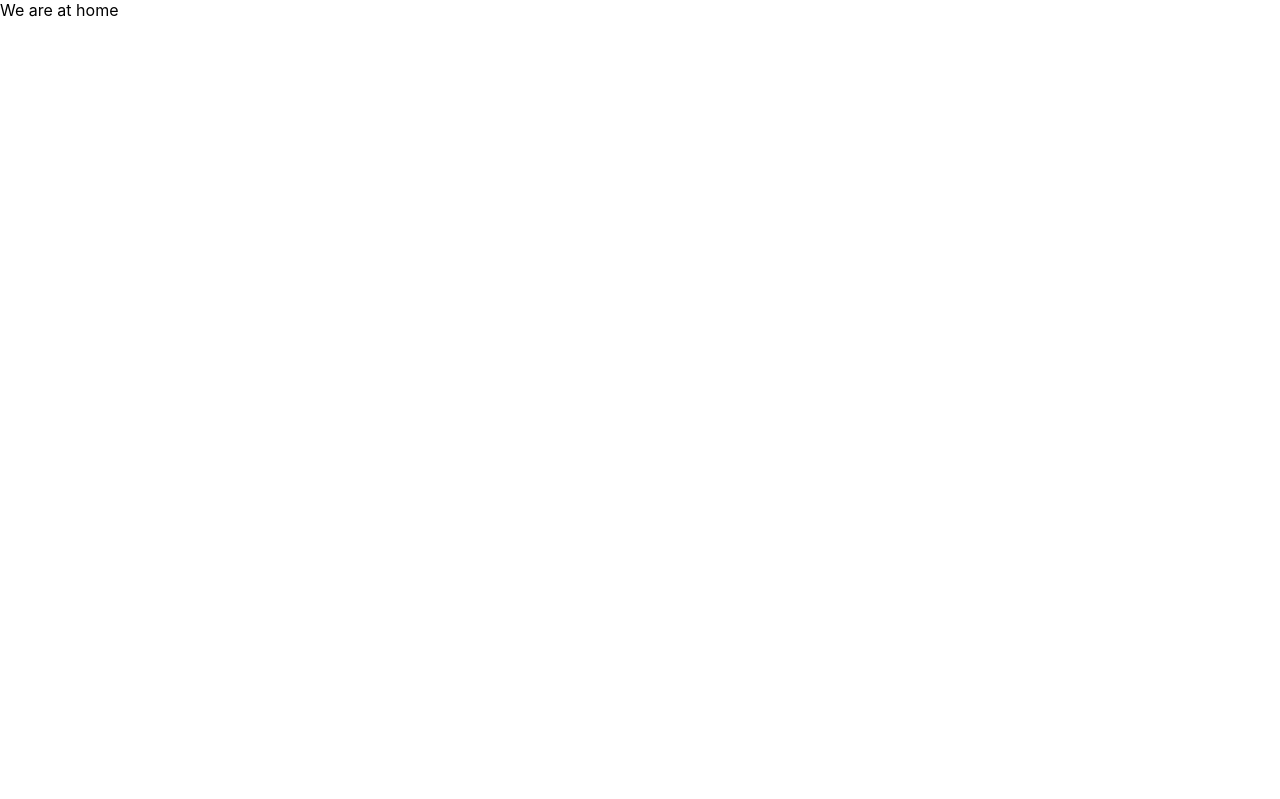
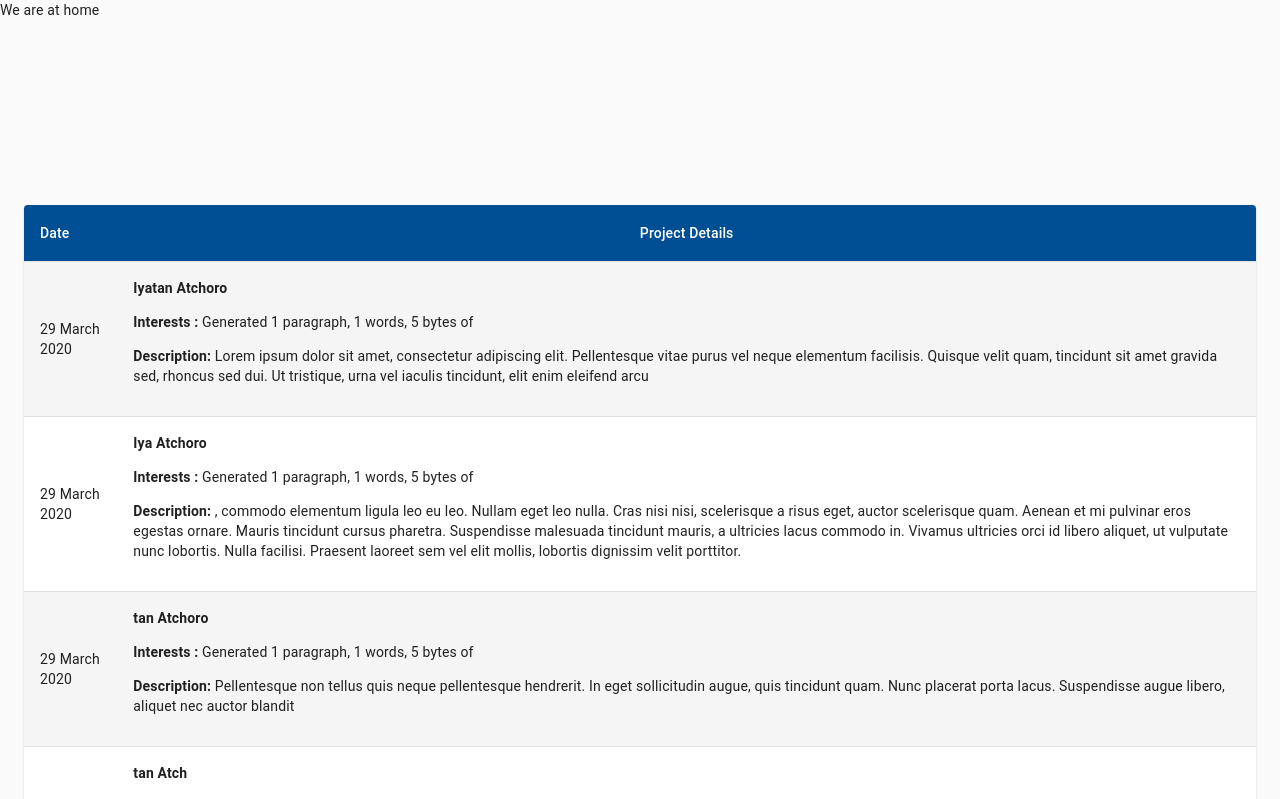
Before and after one commit to MUHC-DP-Project/muhc-ui, a React (Create React App) app in the folder app/: page /Home in a window 1280 px wide. Shown: the top 799 px of the page. Built offline with nearby package versions, Linux system fonts and the light colour scheme.

Commit message:
table set up with dummy data

```diff
--- a/app/package.json
+++ b/app/package.json
@@ -9,6 +9,7 @@
     "@testing-library/user-event": "^12.2.2",
     "react": "^17.0.1",
     "react-dom": "^17.0.1",
+    "react-router-dom": "^5.2.0",
     "react-scripts": "4.0.0",
     "web-vitals": "^0.2.4"
   },
--- a/app/src/component/Home.js
+++ b/app/src/component/Home.js
@@ -1,9 +1,12 @@
 import '../css/Home.css'
+import TableComponent from '../component/TableComponent'
 
 function Home() {
     return (
         <div className="Home">
             We are at home
+            <TableComponent />
+
         </div>
     );
 }
--- /dev/null
+++ b/app/src/component/TableComponent.js
@@ -0,0 +1,96 @@
+import '../css/TableComponent.css'
+import React from 'react';
+import { withStyles, makeStyles } from '@material-ui/core/styles';
+import Table from '@material-ui/core/Table';
+import TableBody from '@material-ui/core/TableBody';
+import TableCell from '@material-ui/core/TableCell';
+import TableContainer from '@material-ui/core/TableContainer';
+import TableHead from '@material-ui/core/TableHead';
+import TableRow from '@material-ui/core/TableRow';
+import Paper from '@material-ui/core/Paper';
+import CssBaseline from '@material-ui/core/CssBaseline';
+import Container from '@material-ui/core/Container';
+
+
+
+const StyledTableCell = withStyles((theme) => ({
+    head: {
+        backgroundColor: '#004F95',
+        color: theme.palette.common.white,
+    },
+    body: {
+        fontSize: 14,
+    },
+}))(TableCell);
+
+const StyledTableRow = withStyles((theme) => ({
+    root: {
+        '&:nth-of-type(odd)': {
+            backgroundColor: theme.palette.action.hover,
+        },
+    },
+}))(TableRow);
+
+
+// function to create dummy data for testing
+function createData(date, author, interest, description) {
+    return { date, author, interest, description };
+}
+// hummy data content
+const rows = [
+    createData('29 March 2020', 'Iyatan Atchoro', 'Generated 1 paragraph, 1 words, 5 bytes of', 'Lorem ipsum dolor sit amet, consectetur adipiscing elit. Pellentesque vitae purus vel neque elementum facilisis. Quisque velit quam, tincidunt sit amet gravida sed, rhoncus sed dui. Ut tristique, urna vel iaculis tincidunt, elit enim eleifend arcu'),
+    createData('29 March 2020', 'Iya Atchoro', 'Generated 1 paragraph, 1 words, 5 bytes of', ', commodo elementum ligula leo eu leo. Nullam eget leo nulla. Cras nisi nisi, scelerisque a risus eget, auctor scelerisque quam. Aenean et mi pulvinar eros egestas ornare. Mauris tincidunt cursus pharetra. Suspendisse malesuada tincidunt mauris, a ultricies lacus commodo in. Vivamus ultricies orci id libero aliquet, ut vulputate nunc lobortis. Nulla facilisi. Praesent laoreet sem vel elit mollis, lobortis dignissim velit porttitor.'),
+    createData('29 March 2020', 'tan Atchoro', 'Generated 1 paragraph, 1 words, 5 bytes of', 'Pellentesque non tellus quis neque pellentesque hendrerit. In eget sollicitudin augue, quis tincidunt quam. Nunc placerat porta lacus. Suspendisse augue libero, aliquet nec auctor blandit', 'Vivamus bibendum blandit quam a finibus. Nam nec velit dui. Praesent gravida, nulla vel cursus hendrerit, tortor ante pellentesque tortor, pretium consequat nisl lorem ac erat. Nunc ullamcorper leo sit amet neque pretium lobortis.'),
+    createData('29 March 2020', 'tan Atch', 'Generated 1 paragraph, 1 words, 5 bytes of', 'Vivamus bibendum blandit quam a finibus. Nam nec velit dui. Praesent gravida, nulla vel cursus hendrerit, tortor ante pellentesque tortor, pretium consequat nisl lorem ac erat. Nunc ullamcorper leo sit amet neque pretium lobortis.'),
+    createData('29 March 2020', 'Iya Atc', 'Generated 1 paragraph, 1 words, 5 bytes of', 'porttitor velit massa, blandit laoreet lorem eleifend ut. Duis fermentum purus et molestie fringilla. Pellentesque luctus nibh justo, at luctus risus feugiat a. Aliquam vitae fringilla augue. Integer porta pellentesque tellus quis pulvinar.'),
+];
+
+const useStyles = makeStyles({
+    table: {
+    },
+});
+
+
+
+export default function TableComponent() {
+    const classes = useStyles();
+    return (
+
+        <React.Fragment>
+            <CssBaseline />
+            <Container>
+                <div className="TableComponent">
+                    <TableContainer component={Paper}>
+                        <Table className={classes.table} aria-label="customized table">
+                            <TableHead>
+                                <TableRow>
+                                    <StyledTableCell>Date</StyledTableCell>
+                                    <StyledTableCell align="center">Project Details</StyledTableCell>
+                                </TableRow>
+                            </TableHead>
+                            <TableBody>
+                                {rows.map((row) => (
+                                    <StyledTableRow key={row.name}>
+                                        <StyledTableCell component="th" scope="row">
+                                            {row.date}
+                                        </StyledTableCell>
+                                        <StyledTableCell align="left">
+                                            <b>{row.author}</b>
+                                            <p><b>Interests :</b> {row.interest}</p>
+                                            <p><b>Description:</b> {row.description}</p>
+
+                                        </StyledTableCell>
+
+                                    </StyledTableRow>
+                                ))}
+                            </TableBody>
+                        </Table>
+                    </TableContainer>
+
+                </div>
+
+            </Container>
+        </React.Fragment>
+
+    );
+}
--- /dev/null
+++ b/app/src/css/TableComponent.css
@@ -0,0 +1,3 @@
+.TableComponent{
+    margin-top: 15%
+}
```
Also changed, not shown: app/src/component/Table.js (deleted, +0 -11 lines), app/src/css/Table.css (deleted).
